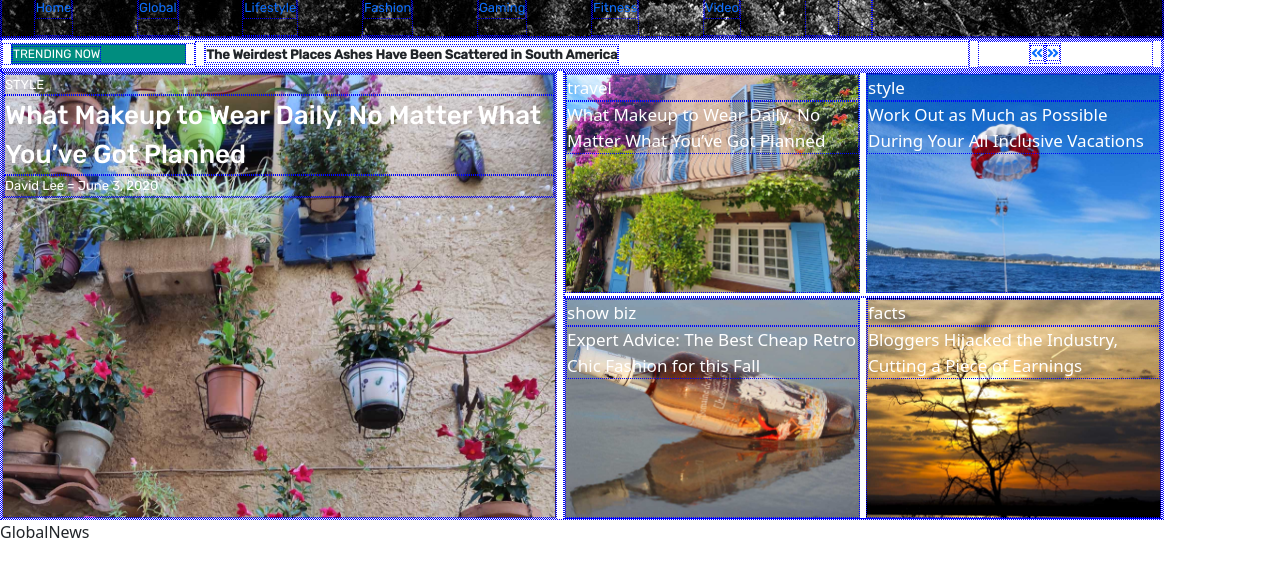
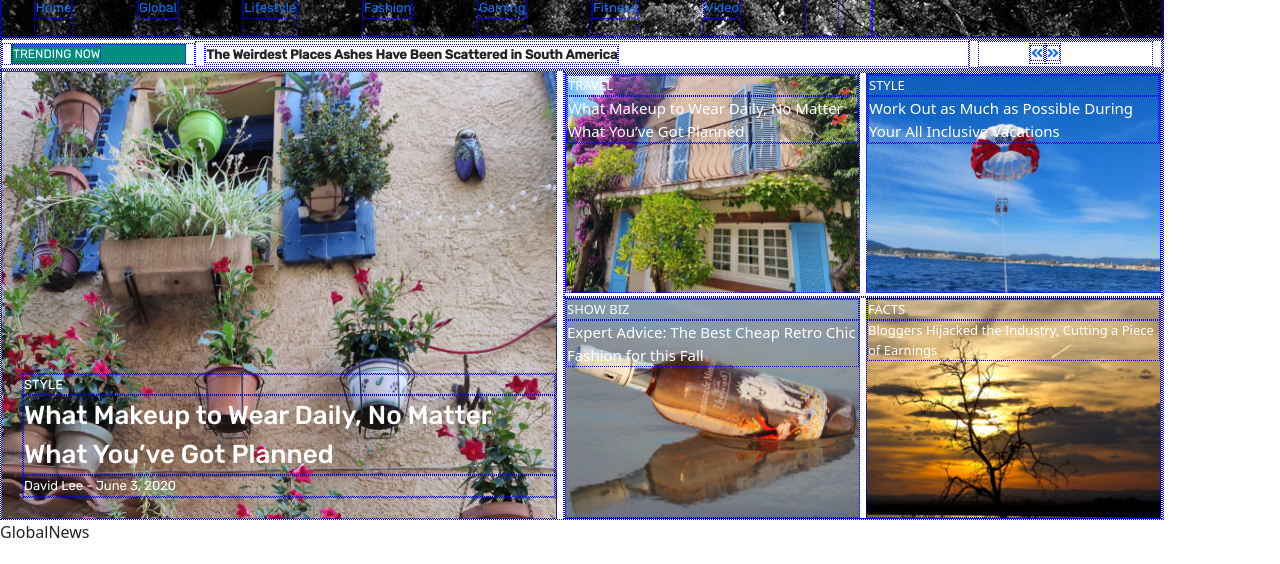
Before and after one commit to MarcNowak/Demo---Layout-Newspaper-Magazine, a React (Create React App) app: page / in a window 1280 px wide. Shown: the part 372-936 px from the top of the page. Built offline with nearby package versions, Linux system fonts and the light colour scheme.

Commit message:
Add Task_006_MostPopular - in progress

```diff
--- a/src/components/features/MostPopular/MostPopular.js
+++ b/src/components/features/MostPopular/MostPopular.js
@@ -8,25 +8,28 @@ const MostPopular = () => (
   <div className={styles.root}>
     <div className={styles.container}>
       <div className={styles.leftSidePicture}>
-        <div className={styles.bigPicture}>
         <div className={styles.articleDescriptionWrapper}>
           <div className={styles.postCategory}>style</div>
           <div className={styles.leftSideTitle}>
             What Makeup to Wear Daily, No Matter What You’ve Got Planned
           </div>
-            <div className={styles.editorDate}>David Lee = June 3, 2020</div>
+          <div className={styles.editorDate}>David Lee - June 3, 2020</div>
         </div>
       </div>
-      </div>
+
       <div className={styles.rightSidePicture}>
         <div className={styles.upperRow}>
           <div className={styles.smallPicture01}>
+            <div className={styles.smallPicture01DescWrapper}>
               <div className={styles.smallPicture01Cat}>travel</div>
               <div className={styles.smallPicture01Desc}>What Makeup to Wear Daily, No Matter What You’ve Got Planned</div>
             </div>
+          </div>
           <div className={styles.smallPicture02}>
+            <div className={styles.smallPicture02DescWrapper}>
               <div className={styles.smallPicture02Cat}>style</div>
               <div className={styles.smallPicture02Desc}>Work Out as Much as Possible During Your All Inclusive Vacations</div>
+            </div>
           </div>
         </div>
         <div className={styles.bottomRow}>
--- a/src/components/features/MostPopular/MostPopular.module.scss
+++ b/src/components/features/MostPopular/MostPopular.module.scss
@@ -6,21 +6,22 @@
   .container {
     display: flex;
     height: 450px;
+    color: $light-text-color;
 
     .leftSidePicture {
       font-family: $primary-font;
       display: flex;
       flex: 1;
       margin-right: 3px;
-
-      .bigPicture {
       background-image: url(../../../../public/images/articles/MostPopular_bigPicture.jpg);
       background-size:500px 500px;
       background-size: cover;
+      position: relative;
 
         .articleDescriptionWrapper {
-          position: relative;
-        }
+          position: absolute;
+          bottom: 20px;
+          left: 20px;
 
           .postCategory {
             font-size: $base-size;
@@ -39,11 +40,13 @@
             color: $light-text-color;
             }
         }
+
       }
 
     .rightSidePicture {
       flex: 1;
       margin-left: 3px;
+      // position: relative;
 
       color: $light-text-color;
       font-weight: 500;
@@ -52,48 +55,90 @@
         display: flex;
         flex: 1;
 
+
         .smallPicture01 {
           background-image: url(../../../../public/images/articles/MostPopular_smallPhoto01.jpg);
           height: 220px;
           width: 295px;
-          font-size: $block-title;
+          font-size: $base-size;
           background-size: cover;
           margin: 0 3px 3px 0;
+          position: relative;
 
+
+          .smallPicture01DescWrapper {
+            position:absolute;
+            bottom:20;
+            right:100;
+
+            .smallPicture01Cat {
+              text-transform: uppercase;
+            }
+
+            .smallPicture01Desc {
+              font-size: $list-top-articles-title;
+            }
+          }
         }
 
         .smallPicture02 {
           background-image: url(../../../../public/images/articles/MostPopular_smallPhoto02.jpg);
           height: 220px;
           width: 295px;
-          font-size: $block-title;
+          font-size: $base-size;
           background-size: cover;
           margin: 0 0 3px 3px;
+
+            .smallPicture02Cat {
+              text-transform: uppercase;
             }
+
+            .smallPicture02Desc {
+              font-size: $list-top-articles-title;
+            }
+          }
+
       }
 
       .bottomRow {
         display: flex;
         flex: 1;
+        position: relative;
 
         .smallPicture03 {
           background-image: url(../../../../public/images/articles/MostPopular_smallPhoto03.jpg);
           height: 220px;
           width: 295px;
-          font-size: $block-title;
+          font-size: $base-size;
           background-size: cover;
           margin: 0 3px 0 0;
+
+          .smallPicture03Cat {
+            text-transform: uppercase;
+          }
+
+          .smallPicture03Desc {
+            font-size: $list-top-articles-title;
+          }
         }
 
         .smallPicture04 {
           background-image: url(../../../../public/images/articles/MostPopular_smallPhoto04.jpg);
           height: 220px;
           width: 295px;
-          font-size: $block-title;
+          font-size: $base-size;
           background-size: cover;
           margin: 0 0 0 3px;
+
+          .smallPicture04Cat {
+            text-transform: uppercase;
+          }
+
+          .smallPicture04Desc {
+            font-size: $list-top-articles-title;
           }
         }
       }
     }
   }
+}
```
Lines whose indentation alone changed are shown as unchanged.
